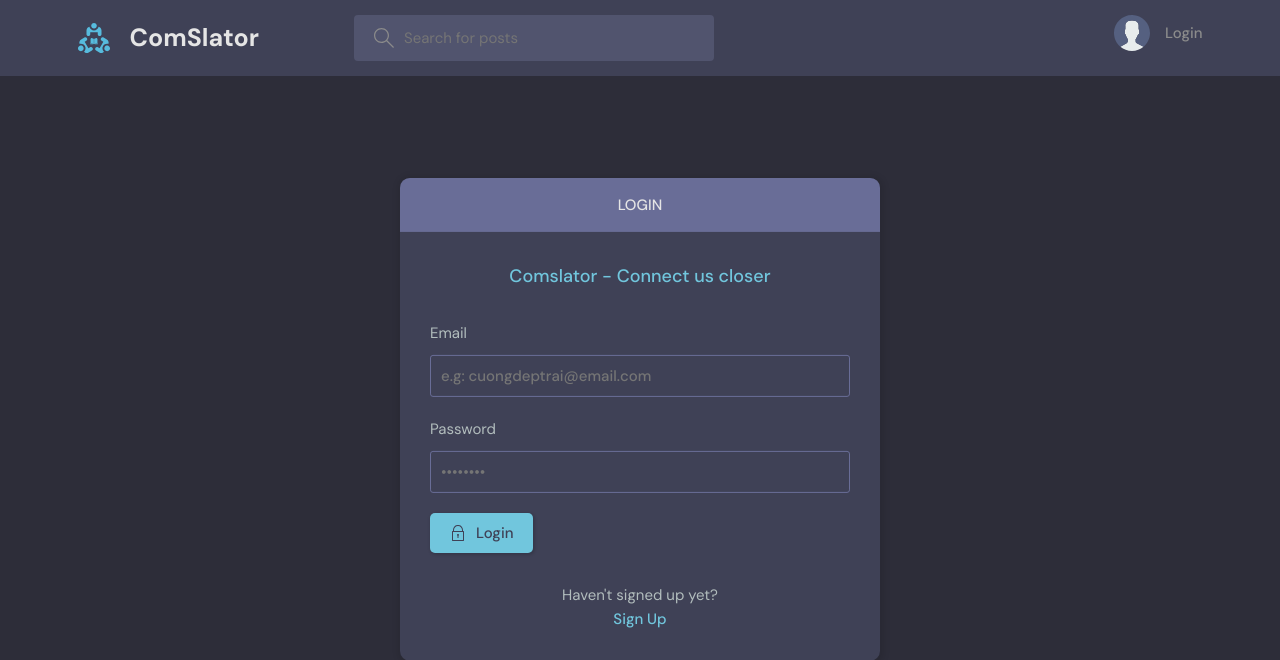
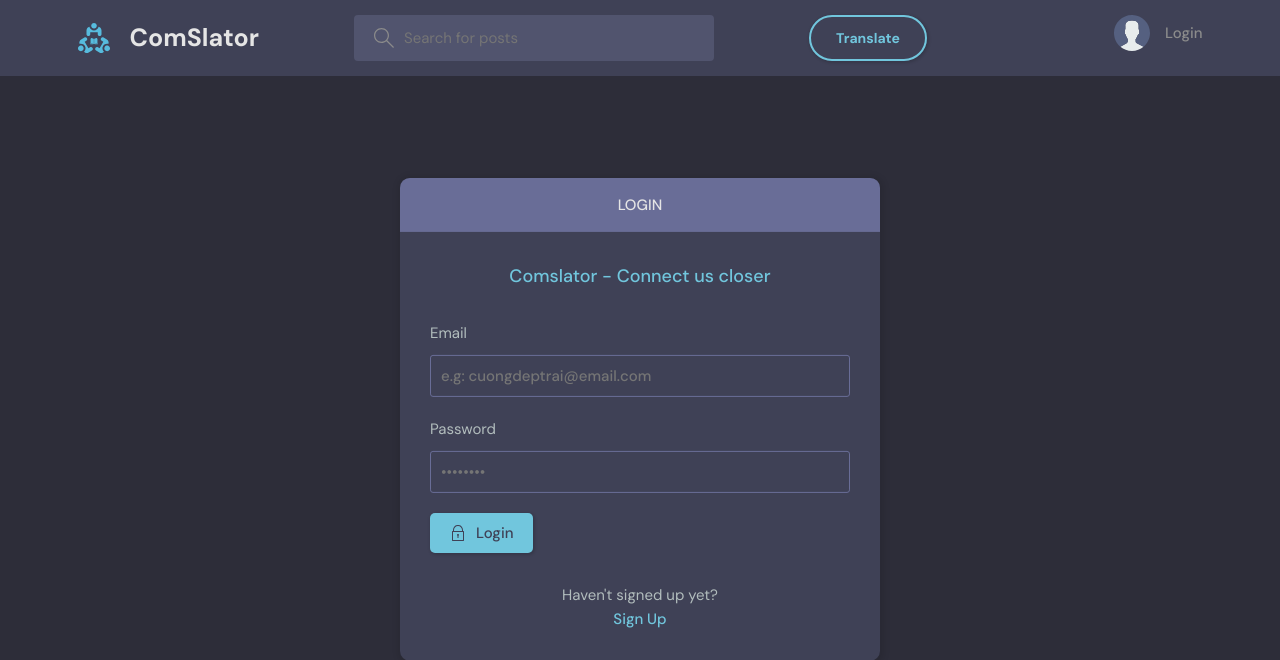
Before and after one commit to cuonggpham/gPBL-ComSlator, a Django app: a page that uses templates/main.html in a window 1280 px wide. Shown: the top 660 px of the page. Run offline with Django 3.2, Linux system fonts and the light colour scheme.

Commit message:
adding translation page

```diff
--- a/base/api/views.py
+++ b/base/api/views.py
@@ -3,6 +3,7 @@ from rest_framework.response import Response
 from base.models import Room
 from .serializers import RoomSerializer
 from base.api import serializers
+
 
 
 @api_view(['GET'])
--- a/base/templates/base/feed_component.html
+++ b/base/templates/base/feed_component.html
@@ -18,7 +18,7 @@
     <a href="{% url 'room' room.id %}">{{room.name}}</a>
   </div>
   <div class="roomListRoom__description">
-    <a href="{% url 'room' room.id %}">{{room.description}}</a>
+    <a>{{room.description}}</a>
   </div>
   <div class="roomListRoom__meta">
     <a href="{% url 'room' room.id %}" class="roomListRoom__joined">
--- a/base/urls.py
+++ b/base/urls.py
@@ -19,4 +19,6 @@ urlpatterns = [
 
     path('topics/', views.topicsPage, name="topics"),
     path('activity/', views.activityPage, name="activity"),
+
+    path('translate/', views.translation, name="translate_text"),
 ]
--- a/base/views.py
+++ b/base/views.py
@@ -6,7 +6,9 @@ from django.db.models import Q
 from django.contrib.auth import authenticate, login, logout
 from .models import Room, Topic, Message, User
 from .forms import RoomForm, UserForm, MyUserCreationForm
-
+from googletrans import Translator
+from .languages import LANGUAGES
+from django.http import JsonResponse
 # Create your views here.
 
 # rooms = [
@@ -205,3 +207,18 @@ def topicsPage(request):
 def activityPage(request):
     room_messages = Message.objects.all()
     return render(request, 'base/activity.html', {'room_messages': room_messages})
+
+
+
+def translation(request):
+    if request.method == 'POST':
+        text = request.POST.get('text')
+        source_language = request.POST.get('source_language')
+        target_language = request.POST.get('target_language')
+
+        translation = Translator()
+
+        result = translation.translate(text, src=source_language, dest=target_language)
+
+        return JsonResponse({'translate_text': result.text})
+    return render(request, 'base/translation.html', {'languages': LANGUAGES})
--- a/templates/main.html
+++ b/templates/main.html
@@ -1,11 +1,15 @@
+{% load static %}
 <!DOCTYPE html>
-{% load static %}
 <html lang="en">
   <head>
     <meta charset="UTF-8" />
     <meta http-equiv="X-UA-Compatible" content="IE=edge" />
     <meta name="viewport" content="width=device-width, initial-scale=1.0" />
-    <link rel="shortcut icon" href="assets/favicon.ico" type="image/x-icon" />
+    <link
+      rel="shortcut icon"
+      href="{% static 'images/favicon.ico' %}"
+      type="image/x-icon"
+    />
     <link rel="stylesheet" href="{% static 'styles/style.css' %}" />
     <title>Comslator- Connect Us Closer</title>
   </head>
--- a/templates/navbar.html
+++ b/templates/navbar.html
@@ -22,6 +22,9 @@
         <input name="q" placeholder="Search for posts" />
       </label>
     </form>
+    <a class="btn btn--pill" type="button" href="{% url 'translate_text' %}">
+      Translate
+    </a>
     <nav class="header__menu">
       <!-- Logged In -->
       {% if request.user.is_authenticated %}
```
